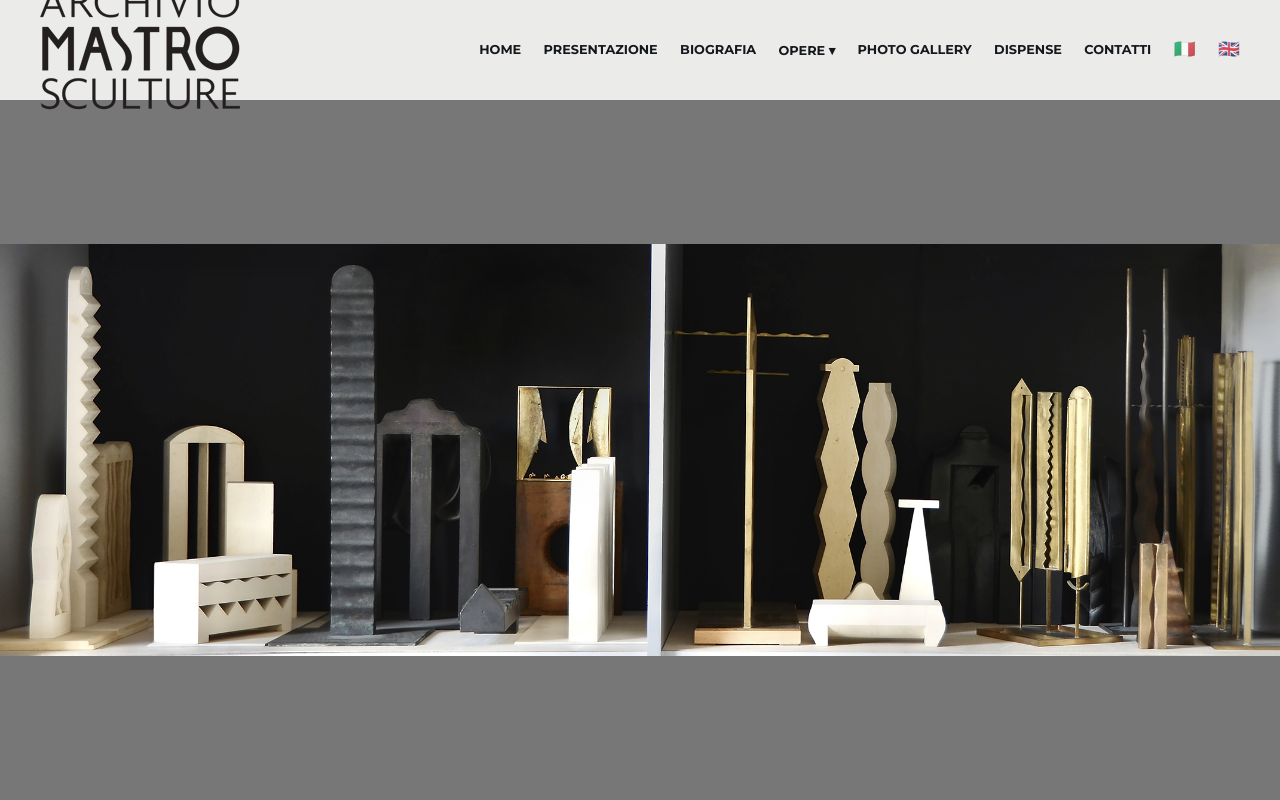
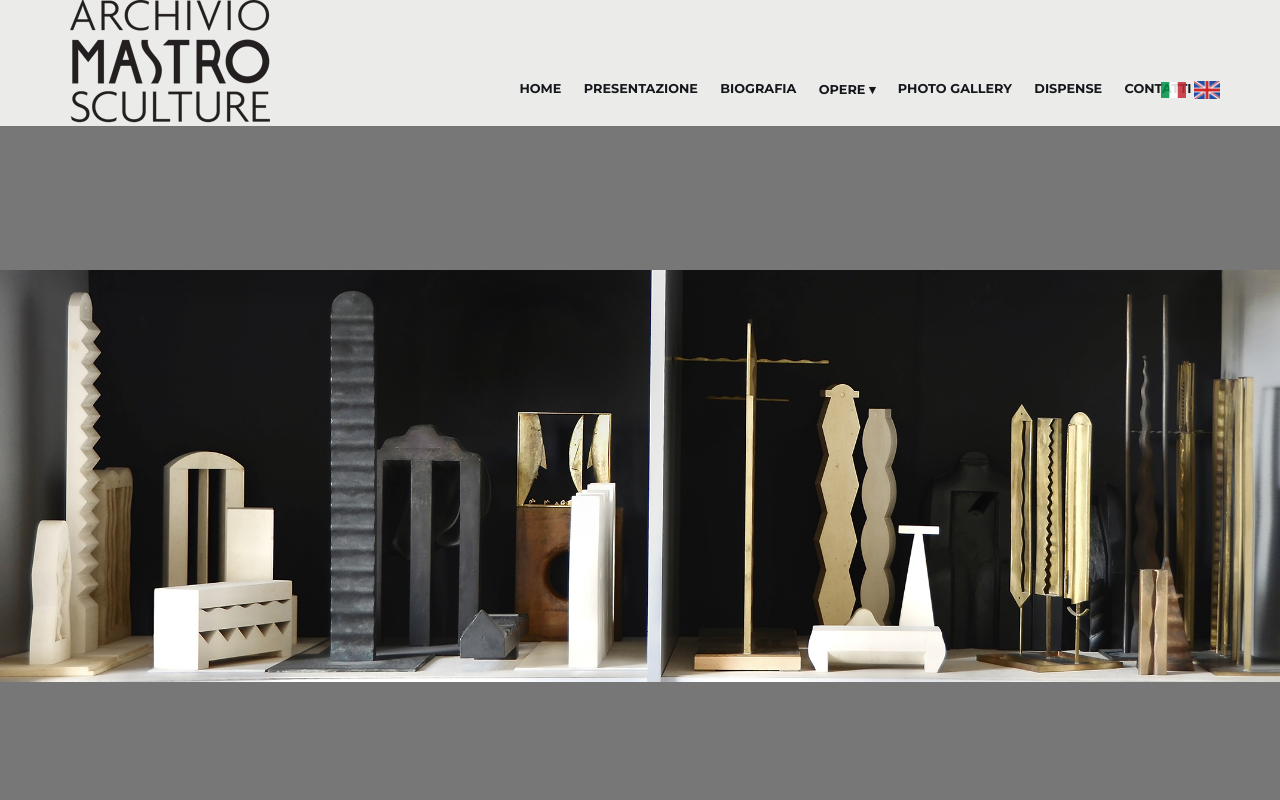
Before and after one commit to vitouchiha/archivio-mastro-sculture, a Next.js app: page / in a window 1280 px wide. Shown: the top 800 px of the page. Built offline with nearby package versions, Linux system fonts and the light colour scheme.

Commit message:
fix: position:relative header, 3-slot layout, real flag images, correct nav labels, subdropdown

```diff
--- a/src/app/globals.css
+++ b/src/app/globals.css
@@ -33,17 +33,35 @@ body {
 
 /* ----- HEADER ----- */
 .site-header {
-  position: fixed;
-  top: 0;
-  left: 0;
+  position: relative;
   width: 100%;
-  z-index: 100;
   background: var(--header-bg);
-  padding: 0 2.5rem;
+  box-shadow: 0 -1px 3px rgba(0,0,0,0.1);
+}
+
+.header-inner {
+  max-width: 1170px;
+  margin: 0 auto;
+  padding: 0 15px;
   display: flex;
   align-items: center;
-  justify-content: space-between;
-  height: var(--header-height);
+}
+
+.header-slot-left {
+  flex: 0 0 auto;
+}
+
+.header-slot-center {
+  flex: 1;
+  display: flex;
+  justify-content: center;
+}
+
+.header-slot-right {
+  flex: 0 0 auto;
+  display: flex;
+  align-items: center;
+  gap: 8px;
 }
 
 /* Logo image */
@@ -59,13 +77,15 @@ body {
   display: block;
 }
 
-.site-header nav {
+/* desktop nav */
+.nv-nav {
   display: flex;
   gap: 1.4rem;
   align-items: center;
+  margin: 60px -280px 8px 0;
 }
 
-.site-header nav a {
+.nv-nav a {
   font-family: 'Montserrat', sans-serif;
   font-size: 0.8em;
   font-weight: 700;
@@ -74,26 +94,40 @@ body {
   color: #14171c;
   text-decoration: none;
   transition: color 0.2s;
+  white-space: nowrap;
 }
 
-.site-header nav a:hover {
+.nv-nav a:hover {
   color: #d2ae80;
 }
 
-.site-header nav a.nav-active {
+.nv-nav a.nav-active {
   color: #a07427;
 }
 
-/* flag icons */
-.nav-flag {
-  font-size: 1.1rem;
-  cursor: pointer;
-  opacity: 0.75;
+/* flag images */
+.nav-flags {
+  display: flex;
+  gap: 8px;
+  align-items: center;
+  margin: 37px -10px -17px 0;
+}
+
+.nav-flags a {
+  display: block;
+  line-height: 0;
+  text-decoration: none;
+}
+
+.nav-flags a img {
+  display: block;
+  opacity: 0.85;
   transition: opacity 0.2s;
-  line-height: 1;
-  text-decoration: none !important;
 }
-.nav-flag:hover { opacity: 1; }
+
+.nav-flags a:hover img {
+  opacity: 1;
+}
 
 /* nav dropdown */
 .nav-dropdown {
@@ -152,6 +186,65 @@ body {
   color: #d2ae80 !important;
 }
 
+/* sub-dropdown for Figurazioni Racconti */
+.nav-subdropdown {
+  position: relative;
+}
+
+.nav-subdropdown-trigger {
+  display: block;
+  padding: 0.6rem 1.2rem;
+  font-family: 'Montserrat', sans-serif;
+  font-size: 0.72em;
+  font-weight: 500;
+  letter-spacing: 0.05em;
+  text-transform: uppercase;
+  color: #14171c;
+  cursor: pointer;
+  white-space: nowrap;
+  transition: background 0.15s, color 0.15s;
+  user-select: none;
+}
+
+.nav-subdropdown-trigger:hover {
+  background: #f5f5f5;
+  color: #d2ae80;
+}
+
+.nav-subdropdown-menu {
+  position: absolute;
+  left: 100%;
+  top: 0;
+  background: #fff;
+  border: 1px solid #ddd;
+  box-shadow: 0 6px 24px rgba(0,0,0,0.1);
+  min-width: 220px;
+  z-index: 300;
+  display: flex;
+  flex-direction: column;
+  padding: 0.5rem 0;
+  animation: slideDown 0.15s ease;
+}
+
+.nav-subdropdown-menu a {
+  display: block;
+  padding: 0.6rem 1.2rem;
+  font-family: 'Montserrat', sans-serif;
+  font-size: 0.72em !important;
+  font-weight: 500 !important;
+  letter-spacing: 0.05em !important;
+  text-transform: uppercase !important;
+  color: #14171c !important;
+  text-decoration: none !important;
+  white-space: nowrap;
+  transition: background 0.15s;
+}
+
+.nav-subdropdown-menu a:hover {
+  background: #f5f5f5;
+  color: #d2ae80 !important;
+}
+
 /* hamburger for mobile */
 .hamburger {
   display: none;
@@ -180,8 +273,7 @@ body {
   .mobile-nav {
     display: flex;
     flex-direction: column;
-    position: fixed;
-    top: var(--header-height);
+    position: relative;
     left: 0;
     width: 100%;
     background: var(--header-bg);
@@ -200,7 +292,6 @@ body {
 
 /* ----- MAIN CONTENT ----- */
 .main-content {
-  padding-top: var(--header-height);
   min-height: 100vh;
 }
 
@@ -921,8 +1012,7 @@ body {
 
 /* ----- RESPONSIVE ----- */
 @media (max-width: 768px) {
-  :root { --header-height: 75px; }
-  .site-header { padding: 0 1.2rem; }
+  .header-inner { padding: 0 1rem; }
   .site-header .logo img { width: 140px; }
 
   .hero-section { min-height: 300px; background-size: cover; }
--- a/src/components/Header.tsx
+++ b/src/components/Header.tsx
@@ -2,63 +2,96 @@
 import Link from 'next/link'
 import { useState } from 'react'
 
-const galleryLinks = [
-  { label: 'Esperienze Giovanili 1964–1977', href: '/esperienze-giovanili-1964-1977' },
-  { label: 'Astrazioni Simboliche 1978–1985', href: '/astrazioni-simboliche-1978-1985' },
-  { label: 'Geometrie Elementari 1986–1997', href: '/geometrie-elementari-1986-1997' },
-  { label: 'Figurazioni Racconti 1998–2004 I', href: '/figurazioni-racconti-1998-2004-parte-prima' },
-  { label: 'Figurazioni Racconti 1998–2004 II', href: '/figurazioni-racconti-1998-2004-parte-seconda' },
-  { label: 'Disegni Collage 1989–2003', href: '/1989-2003-disegni-collage' },
-  { label: 'Presenze Galleristiche 2024', href: '/presenze-galleristiche-mostre-2024' },
+const opereLinksPrima = [
+  { label: '1964-1977 Esperienze Giovanili', href: '/esperienze-giovanili-1964-1977' },
+  { label: '1978-1985 Astrazioni Simboliche', href: '/astrazioni-simboliche-1978-1985' },
+  { label: '1986-1997 Geometrie Elementari', href: '/geometrie-elementari-1986-1997' },
+]
+const figurazioniLinks = [
+  { label: 'PARTE PRIMA', href: '/figurazioni-racconti-1998-2004-parte-prima' },
+  { label: 'PARTE SECONDA', href: '/figurazioni-racconti-1998-2004-parte-seconda' },
+]
+const opereLinksSeconda = [
+  { label: '1989-2003 Disegni Collage', href: '/1989-2003-disegni-collage' },
+]
+const allMobileLinks = [
+  { label: 'Home', href: '/' },
+  { label: 'Presentazione', href: '/presentazione' },
+  { label: 'Biografia', href: '/biografia' },
+  { label: '1964-1977 Esperienze Giovanili', href: '/esperienze-giovanili-1964-1977' },
+  { label: '1978-1985 Astrazioni Simboliche', href: '/astrazioni-simboliche-1978-1985' },
+  { label: '1986-1997 Geometrie Elementari', href: '/geometrie-elementari-1986-1997' },
+  { label: '1998-2004 Figurazioni Racconti I', href: '/figurazioni-racconti-1998-2004-parte-prima' },
+  { label: '1998-2004 Figurazioni Racconti II', href: '/figurazioni-racconti-1998-2004-parte-seconda' },
+  { label: '1989-2003 Disegni Collage', href: '/1989-2003-disegni-collage' },
+  { label: 'Photo Gallery', href: '/gallery' },
+  { label: 'Dispense', href: '/dispense' },
+  { label: 'Contatti', href: '/contact' },
 ]
 
 export default function Header() {
   const [mobileOpen, setMobileOpen] = useState(false)
   const [dropOpen, setDropOpen] = useState(false)
+  const [figOpen, setFigOpen] = useState(false)
 
   return (
     <>
       <header className="site-header">
-        {/* ---- LOGO IMAGE ---- */}
+        <div className="header-inner">
+          <div className="header-slot-left">
             <Link href="/" className="logo" onClick={() => setMobileOpen(false)}>
               {/* eslint-disable-next-line @next/next/no-img-element */}
               <img src="/images/logo.png" alt="Archivio Mastro Sculture" />
             </Link>
-
-        {/* ---- DESKTOP NAV ---- */}
-        <nav className="desktop-nav" style={{ display: 'flex' }}>
+          </div>
+          <div className="header-slot-center desktop-nav">
+            <nav className="nv-nav">
               <Link href="/">Home</Link>
               <Link href="/presentazione">Presentazione</Link>
               <Link href="/biografia">Biografia</Link>
-
-          {/* Opere dropdown */}
               <div
                 className="nav-dropdown"
                 onMouseEnter={() => setDropOpen(true)}
-            onMouseLeave={() => setDropOpen(false)}
+                onMouseLeave={() => { setDropOpen(false); setFigOpen(false) }}
               >
-            <span className="nav-dropdown-trigger">Opere ▾</span>
+                <span className="nav-dropdown-trigger">Opere &#x25be;</span>
                 {dropOpen && (
                   <div className="nav-dropdown-menu">
-                {galleryLinks.map((l) => (
-                  <Link key={l.href} href={l.href} onClick={() => setDropOpen(false)}>
-                    {l.label}
-                  </Link>
+                    {opereLinksPrima.map((l) => (
+                      <Link key={l.href} href={l.href} onClick={() => setDropOpen(false)}>{l.label}</Link>
+                    ))}
+                    <div
+                      className="nav-subdropdown"
+                      onMouseEnter={() => setFigOpen(true)}
+                      onMouseLeave={() => setFigOpen(false)}
+                    >
+                      <span className="nav-subdropdown-trigger">1998-2004 FIGURAZIONI RACCONTI &#x25b8;</span>
+                      {figOpen && (
+                        <div className="nav-subdropdown-menu">
+                          {figurazioniLinks.map((l) => (
+                            <Link key={l.href} href={l.href} onClick={() => { setDropOpen(false); setFigOpen(false) }}>{l.label}</Link>
                           ))}
                         </div>
                       )}
                     </div>
-
+                    {opereLinksSeconda.map((l) => (
+                      <Link key={l.href} href={l.href} onClick={() => setDropOpen(false)}>{l.label}</Link>
+                    ))}
+                  </div>
+                )}
+              </div>
               <Link href="/gallery">Photo Gallery</Link>
               <Link href="/dispense">Dispense</Link>
               <Link href="/contact">Contatti</Link>
-
-          {/* Language flags */}
-          <span className="nav-flag" title="Italiano">🇮🇹</span>
-          <span className="nav-flag" title="English">🇬🇧</span>
             </nav>
-
-        {/* ---- HAMBURGER ---- */}
+          </div>
+          <div className="header-slot-right">
+            <div className="nav-flags desktop-nav">
+              {/* eslint-disable-next-line @next/next/no-img-element */}
+              <a href="https://www.archiviomastrosculture.it"><img src="/images/bandiera_italia.jpg" alt="Italiano" width={25} height={21} /></a>
+              {/* eslint-disable-next-line @next/next/no-img-element */}
+              <a href="https://www.archiviomastrosculture.eu"><img src="/images/bandiera_uk.jpg" alt="English" width={26} height={20} /></a>
+            </div>
             <button
               className="hamburger"
               onClick={() => setMobileOpen(!mobileOpen)}
@@ -68,32 +101,16 @@ export default function Header() {
               <span style={mobileOpen ? { opacity: 0 } : {}} />
               <span style={mobileOpen ? { transform: 'rotate(-45deg) translate(5px,-5px)' } : {}} />
             </button>
+          </div>
+        </div>
       </header>
-
-      {/* ---- MOBILE NAV ---- */}
       {mobileOpen && (
         <nav className="mobile-nav">
-          {[
-            { label: 'Home', href: '/' },
-            { label: 'Presentazione', href: '/presentazione' },
-            { label: 'Biografia', href: '/biografia' },
-            ...galleryLinks,
-            { label: 'Photo Gallery', href: '/gallery' },
-            { label: 'Dispense', href: '/dispense' },
-            { label: 'Contatti', href: '/contact' },
-          ].map((l) => (
+          {allMobileLinks.map((l) => (
             <Link
               key={l.href}
               href={l.href}
-              style={{
-                fontFamily: "'Montserrat', sans-serif",
-                fontSize: '0.8em',
-                fontWeight: 700,
-                letterSpacing: 0,
-                textTransform: 'uppercase',
-                color: '#14171c',
-                textDecoration: 'none',
-              }}
+              style={{ fontFamily: "'Montserrat', sans-serif", fontSize: '0.8em', fontWeight: 700, letterSpacing: 0, textTransform: 'uppercase', color: '#14171c', textDecoration: 'none' }}
               onClick={() => setMobileOpen(false)}
             >
               {l.label}
```
Also changed, not shown: public/images/bandiera_italia.jpg (added), public/images/bandiera_uk.jpg (added). Lines whose indentation alone changed are shown as unchanged.
